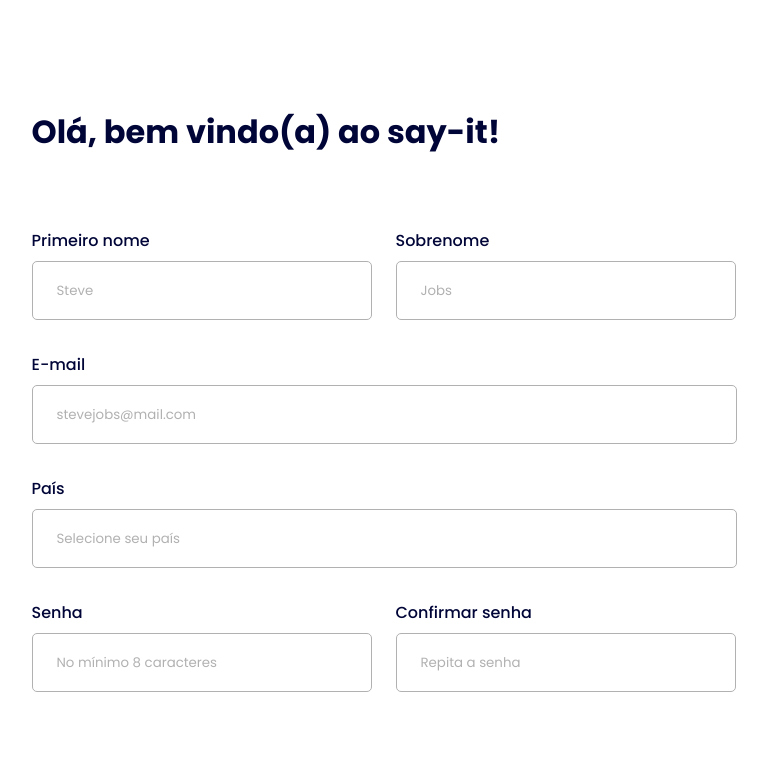
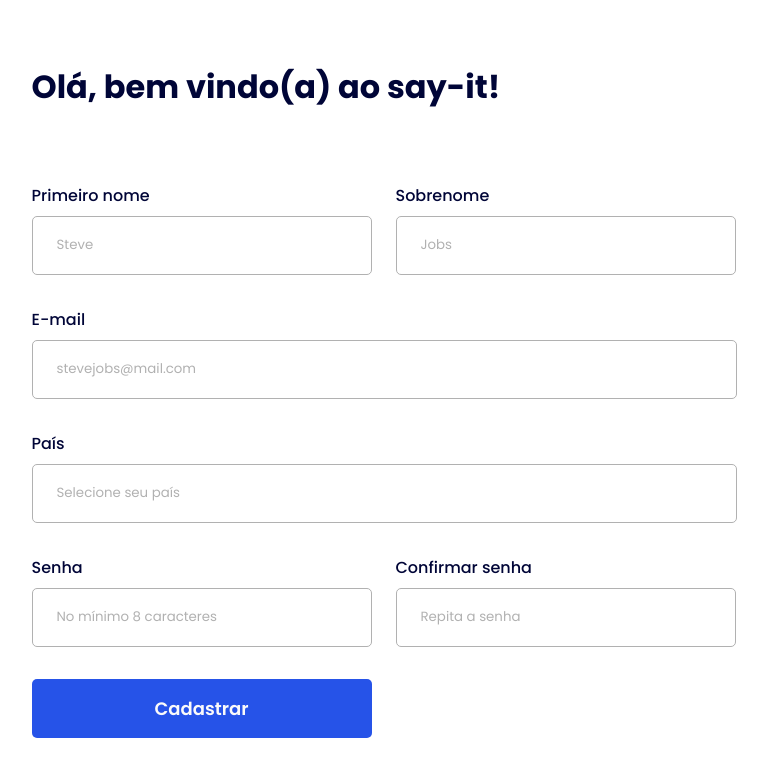
Before and after one commit to michelzaum/say-it, a React (Create React App) app in the folder front-end/: page / in a window 1280 px wide. Shown: the top 776 px of the page, without its empty margins (256-1024 px from the left). Built offline with nearby package versions, Linux system fonts and the light colour scheme.

Commit message:
Creating the Button component

```diff
--- a/front-end/src/Pages/Register/index.tsx
+++ b/front-end/src/Pages/Register/index.tsx
@@ -2,6 +2,7 @@ import { FormContainer, FormFieldGroup } from './styles';
 
 import { FormField } from '../../components/FormField';
 import { Title } from '../../components/Title';
+import { Button } from '../../components/Button';
 
 export const Register = () => {
   return (
@@ -17,6 +18,7 @@ export const Register = () => {
         <FormField label="Senha" placeholder="No mínimo 8 caracteres" />
         <FormField label="Confirmar senha" placeholder="Repita a senha" />
       </FormFieldGroup>
+      <Button />
     </FormContainer>
   );
 };
--- /dev/null
+++ b/front-end/src/components/Button/index.tsx
@@ -0,0 +1,7 @@
+import { Button as ButtonComponent } from './styles';
+
+export const Button = () => {
+  return (
+    <ButtonComponent>Cadastrar</ButtonComponent>
+  );
+};
--- /dev/null
+++ b/front-end/src/components/Button/styles.ts
@@ -0,0 +1,21 @@
+import styled from 'styled-components';
+import { colors } from '../../constants/colors';
+import { measures } from '../../constants/measures';
+
+export const Button = styled.button`
+  width: 340px;
+  height: 59px;
+  background-color: ${colors.primaryBlue};
+  border-radius: 5px;
+  color: ${colors.white};
+  font-size: 18px;
+  font-weight: 600;
+  margin-top: ${measures['spacing-x-large']}px;
+  cursor: pointer;
+  transition: ease-in-out 0.3s;
+
+  &:hover {
+    background-color: ${colors.primaryBlueHover};
+    transition: ease-in-out 0.3s;
+  }
+`;
--- a/front-end/src/constants/colors.ts
+++ b/front-end/src/constants/colors.ts
@@ -1,5 +1,6 @@
 export const colors = {
   primaryBlue: '#2653E8',
+  primaryBlueHover: '#123CCA',
   white: '#FAFAFA',
   gray: '#B1B1B1',
   dark: '#000537',
```
